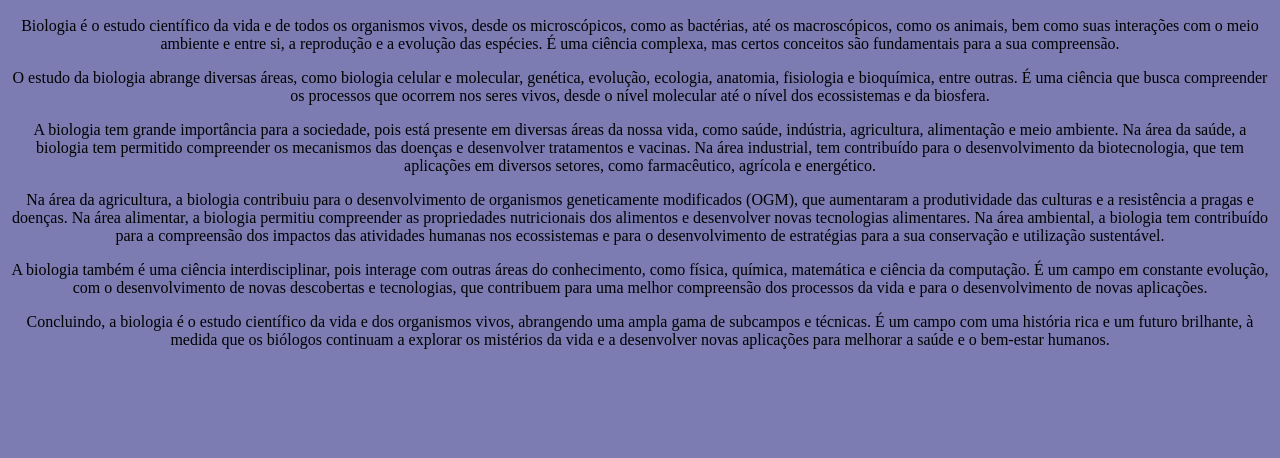
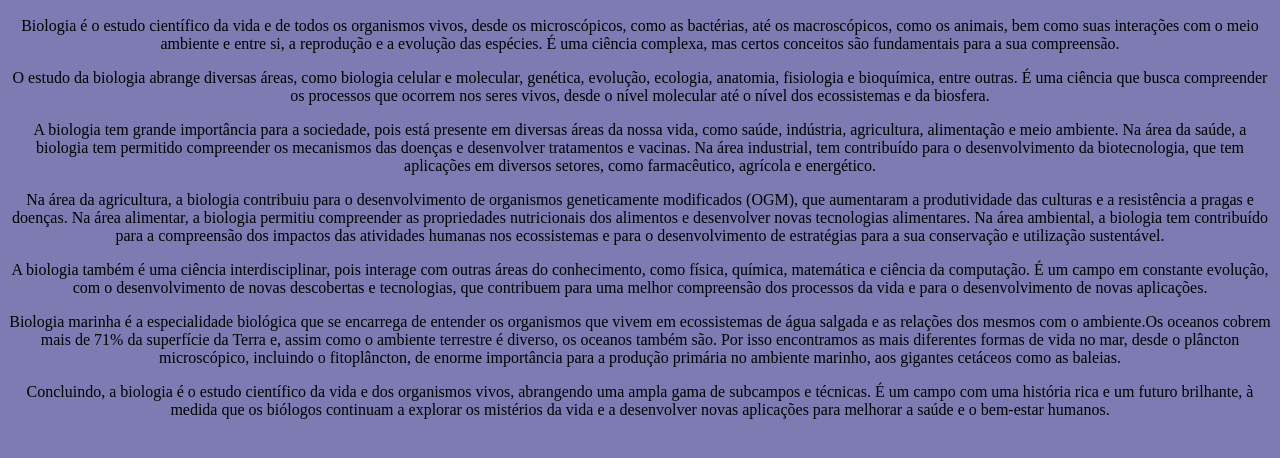
Before and after one commit to lucca12ag/melhorias-site.davi, a plain HTML site: page biologia.html in a window 1280 px wide. Shown: the part 110-568 px from the top of the page. Drawn offline with Linux system fonts and the light colour scheme.

Commit message:
Update biologia.html

```diff
--- a/biologia.html
+++ b/biologia.html
@@ -15,6 +15,7 @@
     <p>A biologia tem grande importância para a sociedade, pois está presente em diversas áreas da nossa vida, como saúde, indústria, agricultura, alimentação e meio ambiente. Na área da saúde, a biologia tem permitido compreender os mecanismos das doenças e desenvolver tratamentos e vacinas. Na área industrial, tem contribuído para o desenvolvimento da biotecnologia, que tem aplicações em diversos setores, como farmacêutico, agrícola e energético.</p>
     <p>Na área da agricultura, a biologia contribuiu para o desenvolvimento de organismos geneticamente modificados (OGM), que aumentaram a produtividade das culturas e a resistência a pragas e doenças. Na área alimentar, a biologia permitiu compreender as propriedades nutricionais dos alimentos e desenvolver novas tecnologias alimentares. Na área ambiental, a biologia tem contribuído para a compreensão dos impactos das atividades humanas nos ecossistemas e para o desenvolvimento de estratégias para a sua conservação e utilização sustentável.</p>
     <p>A biologia também é uma ciência interdisciplinar, pois interage com outras áreas do conhecimento, como física, química, matemática e ciência da computação. É um campo em constante evolução, com o desenvolvimento de novas descobertas e tecnologias, que contribuem para uma melhor compreensão dos processos da vida e para o desenvolvimento de novas aplicações.</p>
+    <p>Biologia marinha é a especialidade biológica que se encarrega de entender os organismos que vivem em ecossistemas de água salgada e as relações dos mesmos com o ambiente.Os oceanos cobrem mais de 71% da superfície da Terra e, assim como o ambiente terrestre é diverso, os oceanos também são. Por isso encontramos as mais diferentes formas de vida no mar, desde o plâncton microscópico, incluindo o fitoplâncton, de enorme importância para a produção primária no ambiente marinho, aos gigantes cetáceos como as baleias.</p>
     <p>Concluindo, a biologia é o estudo científico da vida e dos organismos vivos, abrangendo uma ampla gama de subcampos e técnicas. É um campo com uma história rica e um futuro brilhante, à medida que os biólogos continuam a explorar os mistérios da vida e a desenvolver novas aplicações para melhorar a saúde e o bem-estar humanos.</p>
 </body>
 </html>
```
